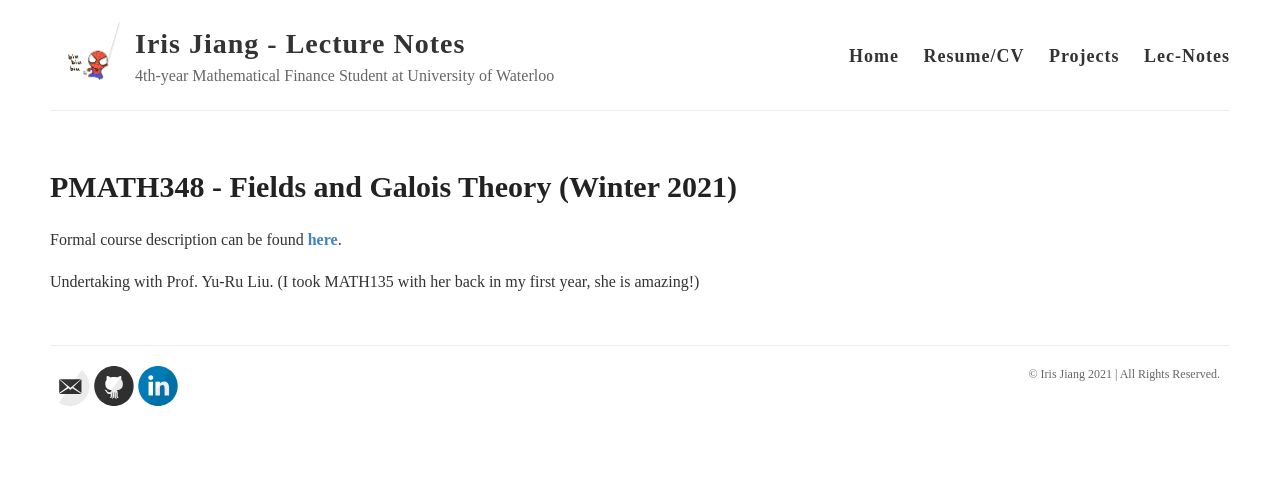
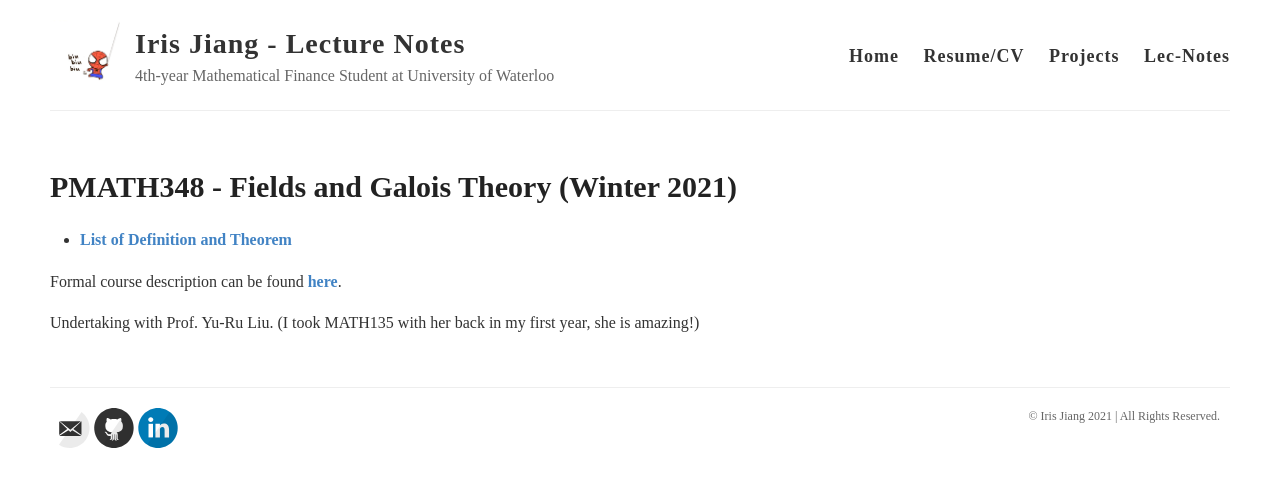
Before and after one commit to my-jiang/my-jiang.github.io, a Jekyll site: the page built from _notes/PMATH348.md, in a window 1280 px wide. Shown: the top 487 px of the page. Built offline with Jekyll 4.4.1, drawn with Linux system fonts in a browser that asks for light colours.

Commit message:
Add PMATH348 Notes

```diff
--- a/_notes/PMATH348.md
+++ b/_notes/PMATH348.md
@@ -6,6 +6,8 @@ permalink: /pmath348/
 
 ---
 
+- [List of Definition and Theorem](../notes-pdf/PMATH348.pdf)
+
 Formal course description can be found [here](https://ugradcalendar.uwaterloo.ca/courses/PMATH/348).
 
 Undertaking with Prof. Yu-Ru Liu. (I took MATH135 with her back in my first year, she is amazing!)
```
Also changed, not shown: 1 other file.
